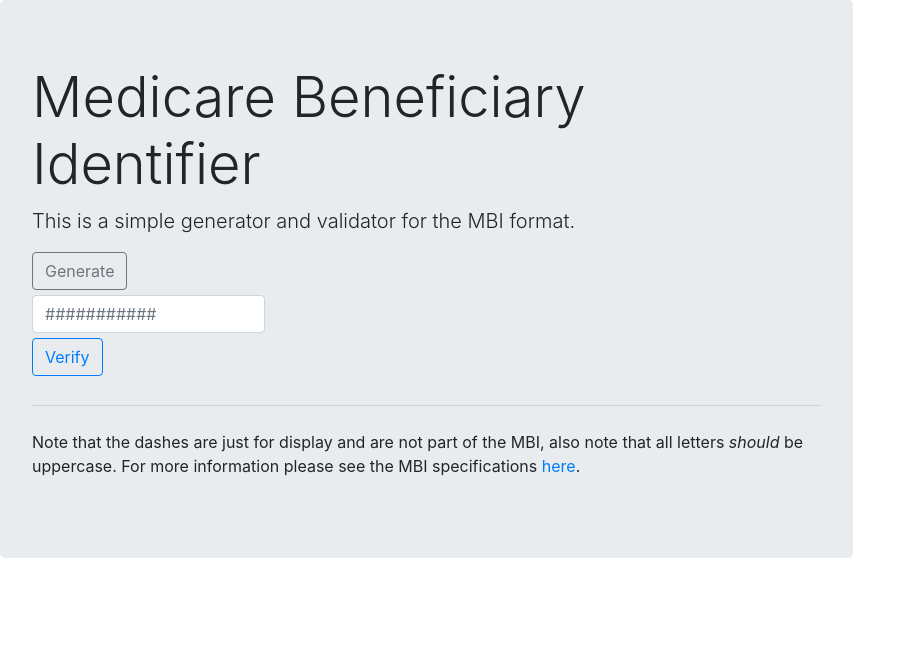
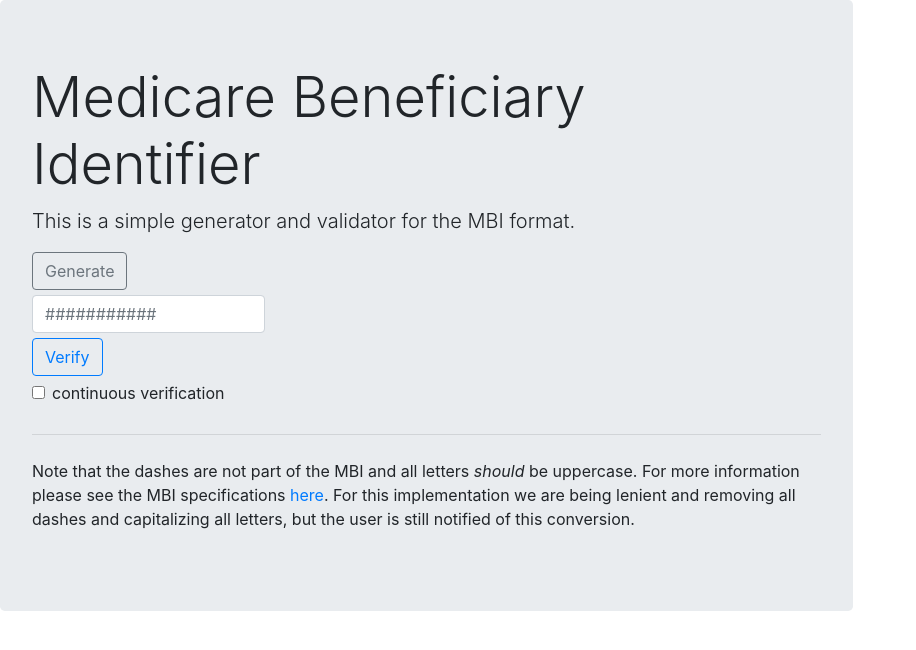
Before and after one commit to ervinMagic/mbi-test, a Flask app: page / in a window 1280 px wide. Shown: the top 650 px of the page, without its empty margins (0-916 px from the left). Run offline with Flask 2, Linux system fonts and the light colour scheme; some libraries are stand-ins or nearby versions.

Commit message:
Add continuous verification functionality

```diff
--- a/static/app.js
+++ b/static/app.js
@@ -27,4 +27,13 @@ angular.module('mbiApp', [])
                 $scope.errors = [err];
             })
         }
+
+        $scope.continuousVerification = false;
+
+        $scope.$watch('mbi', function() {
+            if ($scope.continuousVerification) {
+                $scope.validate();
+            }
+        })
+
     }]);
--- a/templates/base.html
+++ b/templates/base.html
@@ -1,6 +1,7 @@
 <!DOCTYPE html>
 <html lang="en" ng-app="mbiApp">
 <head>
+    <title>Medicare Beneficiary Identifier</title>
     <link rel="stylesheet" href="https://stackpath.bootstrapcdn.com/bootstrap/4.3.1/css/bootstrap.min.css"
           integrity="sha384-ggOyR0iXCbMQv3Xipma34MD+dH/1fQ784/j6cY/iJTQUOhcWr7x9JvoRxT2MZw1T" crossorigin="anonymous">
     <link rel="stylesheet" href="../static/style.css">
@@ -23,6 +24,14 @@
         <div class="row col-md-4">
             <button type="submit" class="btn btn-outline-primary" type="button" ng-click="validate()">Verify</button>
         </div>
+        <div class="row col-md-4">
+            <div class="form-check">
+                <input class="form-check-input" ng-model="continuousVerification" type="checkbox" value="" id="flexCheckChecked" checked>
+                <label class="form-check-label" for="flexCheckChecked">
+                    continuous verification
+                </label>
+            </div>
+        </div>
     </form>
 
     <div class="alert" ng-show="valid !== undefined" ng-class="valid ? 'alert-success' : 'alert-danger'" role="alert">
@@ -35,11 +44,12 @@
     </div>
 
     <hr class="my-4">
-    <p>Note that the dashes are just for display and are not part of the MBI,
-        also note that all letters <i>should</i> be uppercase.
+    <p> Note that the dashes are not part of the MBI and all letters <i>should</i> be uppercase.
         For more information please see the MBI specifications
         <a href="https://www.cms.gov/medicare/new-medicare-card/understanding-the-mbi-with-format.pdf"
            target="_blank">here</a>.
+        For this implementation we are being lenient and removing all dashes and capitalizing all letters,
+         but the user is still notified of this conversion.
     </p>
 
 </div>
```
